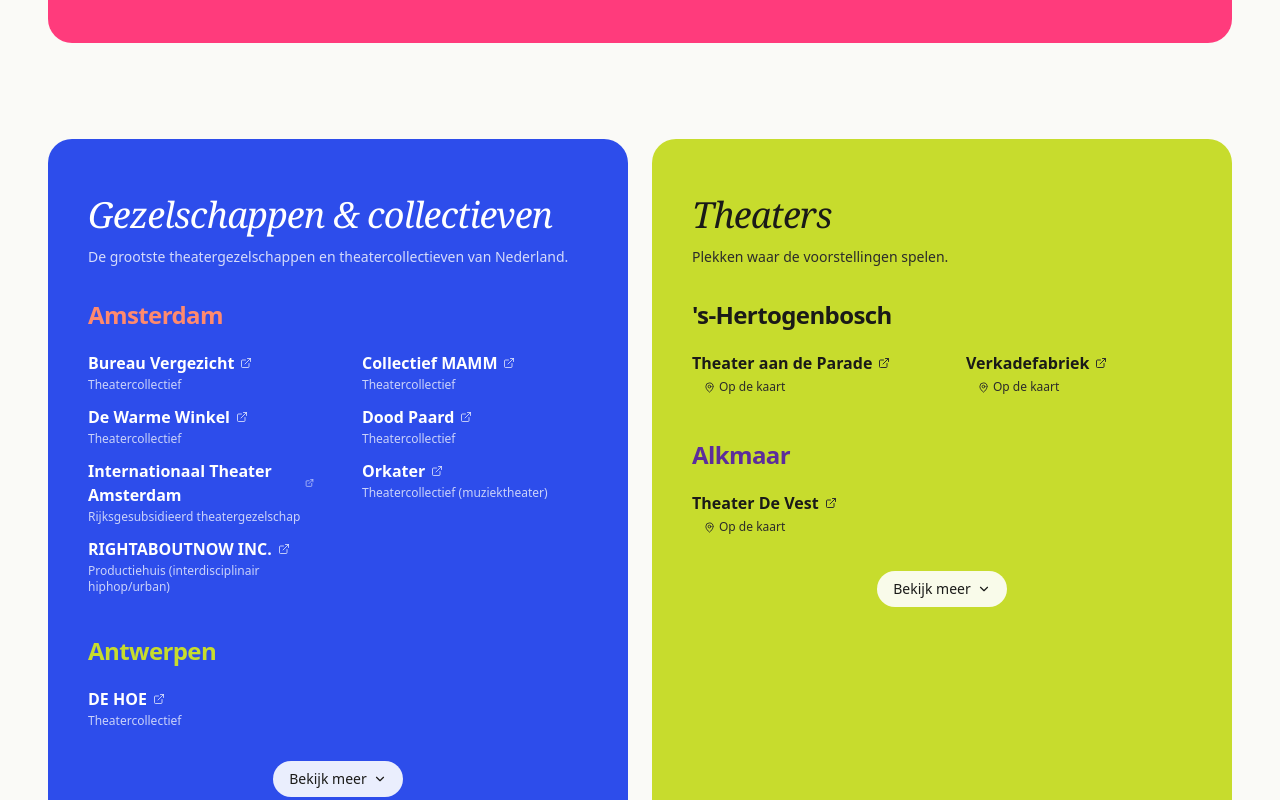
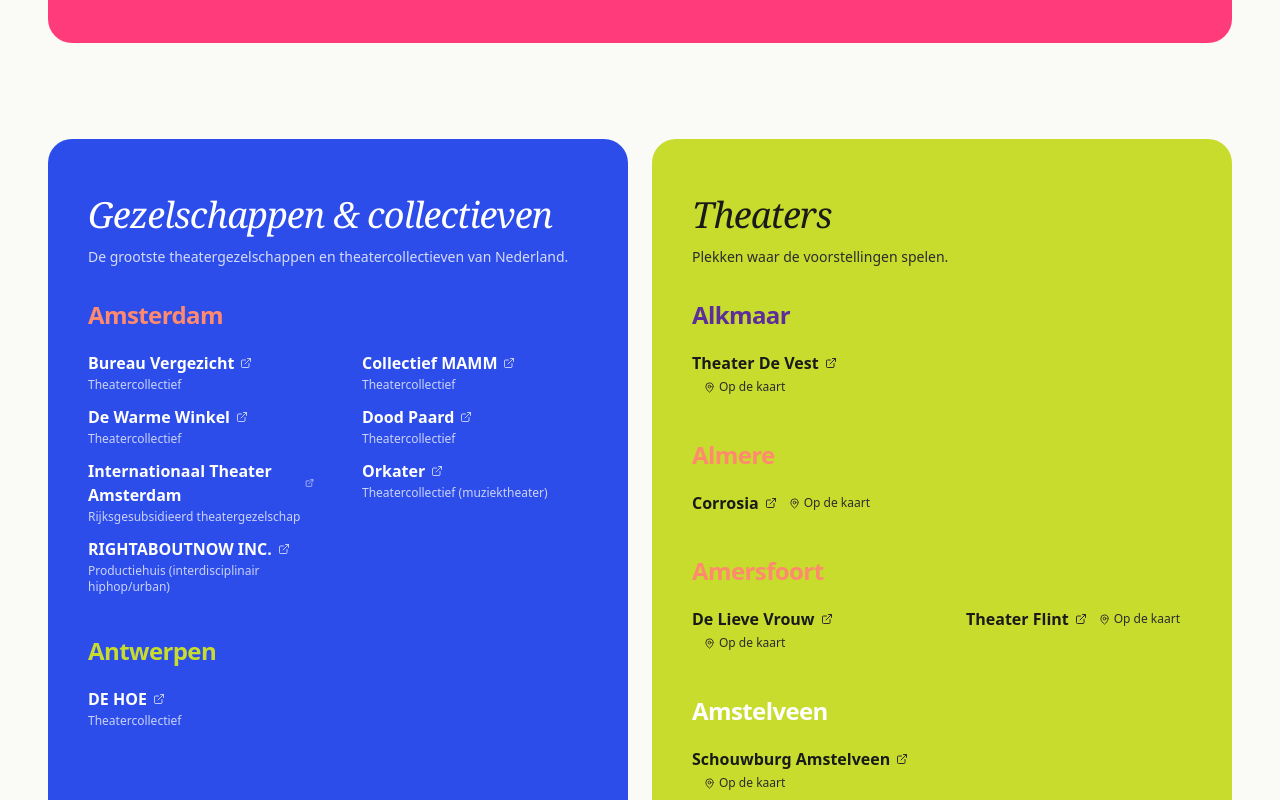
Before and after one commit to cultuursausje/cultuursausje, a Next.js app in the folder site/: page / in a window 1280 px wide. Shown: the part 3200-4000 px from the top of the page. Built offline with nearby package versions, Linux system fonts and the light colour scheme.

Commit message:
Add files via upload

```diff
--- a/site/components/GezelschappenSection.tsx
+++ b/site/components/GezelschappenSection.tsx
@@ -27,7 +27,9 @@ function groupByCity(items: Gezelschap[]): Array<[string, Gezelschap[]]> {
     m.set(g.stad, arr);
   });
   return Array.from(m.entries())
-    .sort(([a], [b]) => a.localeCompare(b, "nl"))
+    .sort(([a], [b]) =>
+      a.replace(/^[^a-zA-Z]+/, "").localeCompare(b.replace(/^[^a-zA-Z]+/, ""), "nl")
+    )
     .map(([city, list]) => [
       city,
       [...list].sort((x, y) => x.naam.localeCompare(y.naam, "nl"))
@@ -43,9 +45,9 @@ export function GezelschappenSection({ gezelschappen }: Props) {
   const hasMore = grouped.length > INITIAL_CITY_COUNT;
 
   return (
-    <section id="gezelschappen" className="mt-20 sm:mt-24 h-full">
+    <section id="gezelschappen" className="mt-20 sm:mt-24 lg:h-full">
       <div
-        className="h-full rounded-3xl px-6 py-10 sm:px-10 sm:py-14"
+        className="flex flex-col rounded-3xl px-6 pt-10 pb-8 sm:px-10 sm:pt-14 sm:pb-10 lg:h-full"
         style={{ background: "#2D4DEB" }}
       >
         <h2 className="font-display mb-3 text-3xl text-white tracking-tight sm:text-4xl">
@@ -85,7 +87,7 @@ export function GezelschappenSection({ gezelschappen }: Props) {
         </div>
 
         {hasMore && (
-          <div className="mt-8 flex justify-center">
+          <div className="mt-auto pt-8 flex justify-center">
             <button
               onClick={() => setExpanded(v => !v)}
               className="inline-flex items-center gap-1.5 rounded-full bg-white/90 px-4 py-2 text-sm font-medium text-ink hover:bg-white transition-colors"
--- a/site/components/ShowsExplorer.tsx
+++ b/site/components/ShowsExplorer.tsx
@@ -474,8 +474,9 @@ export function ShowsExplorer({ shows, theaters, allTheaters, allGezelschappen,
       <FestivalsSection festivals={festivals} shows={filteredShows} />
       <VoordeelSection />
 
-      {/* Gezelschappen + Theaters — paired side-by-side op desktop, gelijke hoogte */}
-      <div className="grid gap-6 lg:grid-cols-2 lg:items-stretch">
+      {/* Gezelschappen + Theaters — paired side-by-side op desktop, gelijke hoogte.
+          Op mobiel stapelen ze met hun normale mt-20 ertussen (geen extra grid-gap). */}
+      <div className="lg:grid lg:grid-cols-2 lg:gap-6 lg:items-stretch">
         <GezelschappenSection gezelschappen={allGezelschappen} />
         <TheatersSection theaters={allTheaters} mentionedTheaters={theaters} />
       </div>
--- a/site/components/TheatersSection.tsx
+++ b/site/components/TheatersSection.tsx
@@ -29,9 +29,13 @@ function groupByCity(items: Theater[]): Array<[string, Theater[]]> {
     arr.push(t);
     m.set(t.stad, arr);
   });
-  // Sorteer per stad alfabetisch + items binnen elke stad alfabetisch
+  // Sorteer per stad alfabetisch + items binnen elke stad alfabetisch.
+  // Steden die met een leesteken beginnen (bv. 's-Hertogenbosch) sorteren
+  // op hun eerste letter (dus onder S).
   return Array.from(m.entries())
-    .sort(([a], [b]) => a.localeCompare(b, "nl"))
+    .sort(([a], [b]) =>
+      a.replace(/^[^a-zA-Z]+/, "").localeCompare(b.replace(/^[^a-zA-Z]+/, ""), "nl")
+    )
     .map(([city, list]) => [
       city,
       [...list].sort((x, y) => x.naam.localeCompare(y.naam, "nl"))
@@ -42,7 +46,7 @@ function mapsLinkForTheater(theater: string, stad: string): string {
   return `https://www.google.com/maps/search/?api=1&query=${encodeURIComponent(theater + ", " + stad)}`;
 }
 
-const INITIAL_CITY_COUNT = 2;
+const INITIAL_CITY_COUNT = 4;
 
 export function TheatersSection({ theaters }: Props) {
   const grouped = groupByCity(theaters);
@@ -51,9 +55,9 @@ export function TheatersSection({ theaters }: Props) {
   const hasMore = grouped.length > INITIAL_CITY_COUNT;
 
   return (
-    <section id="theaters" className="mt-20 sm:mt-24 h-full">
+    <section id="theaters" className="mt-20 sm:mt-24 lg:h-full">
       <div
-        className="h-full rounded-3xl px-6 py-10 sm:px-10 sm:py-14"
+        className="flex flex-col rounded-3xl px-6 pt-10 pb-8 sm:px-10 sm:pt-14 sm:pb-10 lg:h-full"
         style={{ background: "#C7DC2D" }}
       >
         <h2 className="font-display mb-3 text-3xl text-ink tracking-tight sm:text-4xl">
@@ -100,7 +104,7 @@ export function TheatersSection({ theaters }: Props) {
         </div>
 
         {hasMore && (
-          <div className="mt-8 flex justify-center">
+          <div className="mt-auto pt-8 flex justify-center">
             <button
               onClick={() => setExpanded(v => !v)}
               className="inline-flex items-center gap-1.5 rounded-full bg-white/90 px-4 py-2 text-sm font-medium text-ink hover:bg-white transition-colors"
```
